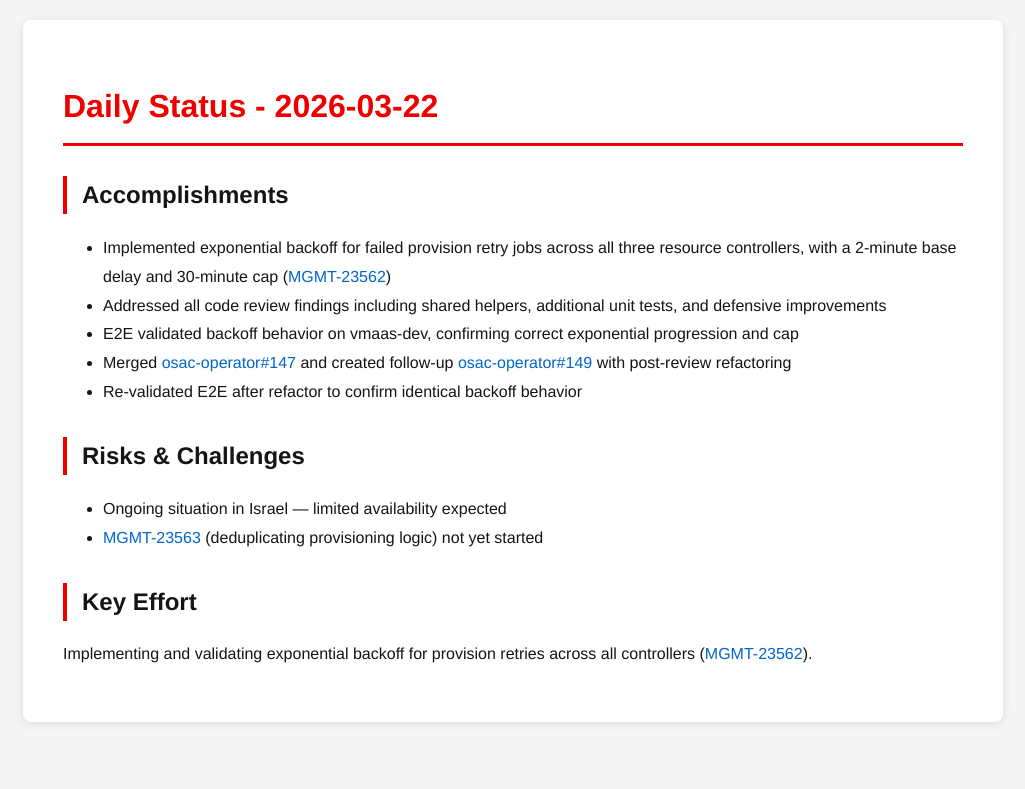
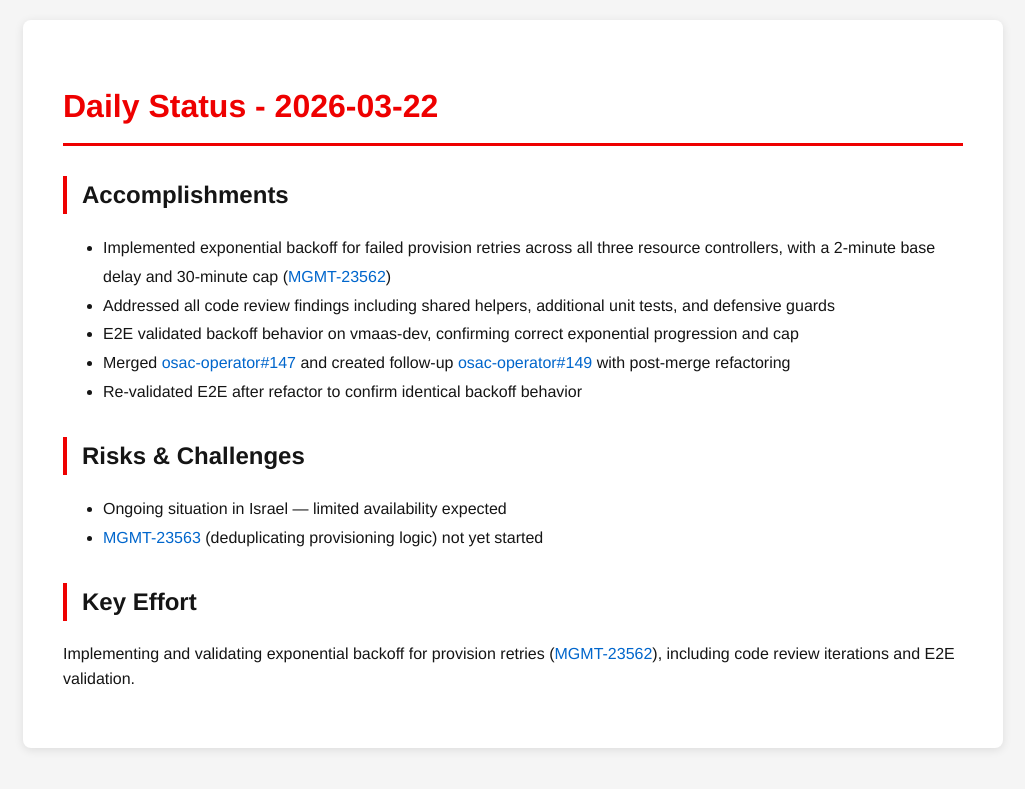
Before and after one commit to tzvatot/daily-status, a Jekyll site: the page built from 2026-03-22.md, in a window 1280 px wide. Shown: the top 789 px of the page, without its empty margins (127-1152 px from the left). Built offline with Jekyll 4.4.1, drawn with Linux system fonts in a browser that asks for light colours.

Commit message:
Daily status update - 2026-03-22

```diff
--- a/2026-03-22.md
+++ b/2026-03-22.md
@@ -7,10 +7,10 @@
 # Daily Status - 2026-03-22
 
 ## Accomplishments
-- Implemented exponential backoff for failed provision retry jobs across all three resource controllers, with a 2-minute base delay and 30-minute cap ([MGMT-23562](https://issues.redhat.com/browse/MGMT-23562))
-- Addressed all code review findings including shared helpers, additional unit tests, and defensive improvements
+- Implemented exponential backoff for failed provision retries across all three resource controllers, with a 2-minute base delay and 30-minute cap ([MGMT-23562](https://issues.redhat.com/browse/MGMT-23562))
+- Addressed all code review findings including shared helpers, additional unit tests, and defensive guards
 - E2E validated backoff behavior on vmaas-dev, confirming correct exponential progression and cap
-- Merged [osac-operator#147](https://github.com/osac-project/osac-operator/pull/147) and created follow-up [osac-operator#149](https://github.com/osac-project/osac-operator/pull/149) with post-review refactoring
+- Merged [osac-operator#147](https://github.com/osac-project/osac-operator/pull/147) and created follow-up [osac-operator#149](https://github.com/osac-project/osac-operator/pull/149) with post-merge refactoring
 - Re-validated E2E after refactor to confirm identical backoff behavior
 
 ## Risks & Challenges
@@ -18,4 +18,4 @@
 - [MGMT-23563](https://issues.redhat.com/browse/MGMT-23563) (deduplicating provisioning logic) not yet started
 
 ## Key Effort
-Implementing and validating exponential backoff for provision retries across all controllers ([MGMT-23562](https://issues.redhat.com/browse/MGMT-23562)).
+Implementing and validating exponential backoff for provision retries ([MGMT-23562](https://issues.redhat.com/browse/MGMT-23562)), including code review iterations and E2E validation.
```
